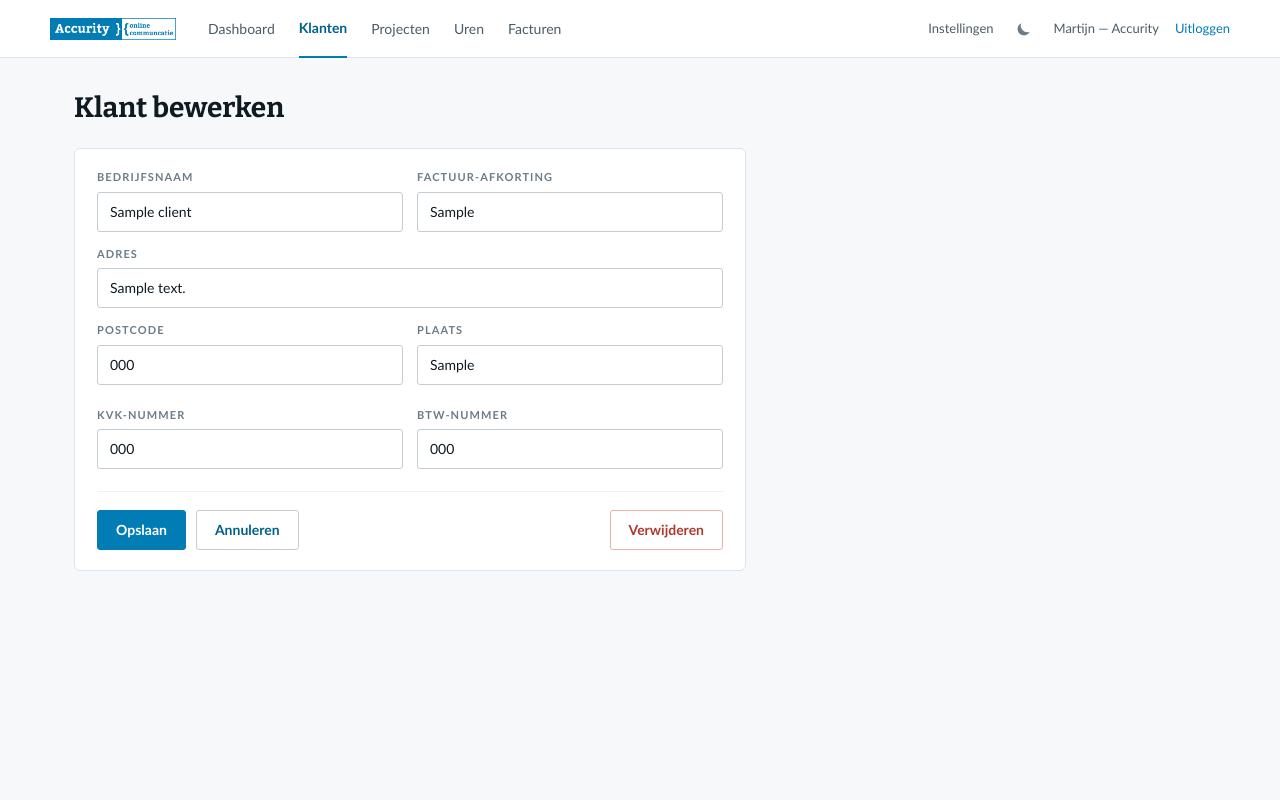
After one commit to accurity/TimeRegistration, a Laravel app: page /admin/clients/1/edit in a window 1280 px wide. The commit adds this page. Run offline with Laravel 12, Linux system fonts and the light colour scheme; a user stored in the database is signed in; data comes from the database, SQL or seed files in the repository; tables that the repository leaves empty hold one stand-in row (values such as "Sample post"); style sheets or scripts are compiled from the project's sources; some web fonts are replaced.

Commit message:
Add client management (clients CRUD)
Implements issue #3: clients table (name, unique invoice_abbreviation,
address, KvK/btw-nummer) with admin CRUD at /admin/clients. Adds the
Client<->User relationship (client-role users belong to a client) and now
enforces the client_id foreign key that was left unconstrained in issue #1.
Deleting a client with linked users is blocked with a friendly message;
the same guard will extend to linked projects once issue #4 lands.

Co-Authored-By: Claude Sonnet 5 <noreply@anthropic.com>

```diff
--- /dev/null
+++ b/app/Http/Controllers/Admin/ClientController.php
@@ -0,0 +1,63 @@
+<?php
+
+namespace App\Http\Controllers\Admin;
+
+use App\Http\Controllers\Controller;
+use App\Http\Requests\Admin\StoreClientRequest;
+use App\Http\Requests\Admin\UpdateClientRequest;
+use App\Models\Client;
+use Illuminate\Http\RedirectResponse;
+use Illuminate\View\View;
+
+class ClientController extends Controller
+{
+    public function index(): View
+    {
+        return view('admin.clients.index', [
+            'clients' => Client::query()->orderBy('name')->get(),
+        ]);
+    }
+
+    public function create(): View
+    {
+        return view('admin.clients.create');
+    }
+
+    public function store(StoreClientRequest $request): RedirectResponse
+    {
+        Client::query()->create($request->validated());
+
+        return redirect()
+            ->route('admin.clients.index')
+            ->with('status', 'Klant toegevoegd.');
+    }
+
+    public function edit(Client $client): View
+    {
+        return view('admin.clients.edit', [
+            'client' => $client,
+        ]);
+    }
+
+    public function update(UpdateClientRequest $request, Client $client): RedirectResponse
+    {
+        $client->update($request->validated());
+
+        return redirect()
+            ->route('admin.clients.index')
+            ->with('status', 'Klant bijgewerkt.');
+    }
+
+    public function destroy(Client $client): RedirectResponse
+    {
+        if ($client->users()->exists()) {
+            return back()->with('error', 'Deze klant heeft nog gekoppelde gebruikers en kan niet verwijderd worden.');
+        }
+
+        $client->delete();
+
+        return redirect()
+            ->route('admin.clients.index')
+            ->with('status', 'Klant verwijderd.');
+    }
+}
--- /dev/null
+++ b/app/Models/Client.php
@@ -0,0 +1,32 @@
+<?php
+
+namespace App\Models;
+
+use Database\Factories\ClientFactory;
+use Illuminate\Database\Eloquent\Attributes\Fillable;
+use Illuminate\Database\Eloquent\Factories\HasFactory;
+use Illuminate\Database\Eloquent\Model;
+use Illuminate\Database\Eloquent\Relations\HasMany;
+
+#[Fillable([
+    'name',
+    'invoice_abbreviation',
+    'address',
+    'postal_code',
+    'city',
+    'kvk_number',
+    'btw_number',
+])]
+class Client extends Model
+{
+    /** @use HasFactory<ClientFactory> */
+    use HasFactory;
+
+    /**
+     * Contact persons (client-role users) linked to this client.
+     */
+    public function users(): HasMany
+    {
+        return $this->hasMany(User::class);
+    }
+}
--- a/app/Models/User.php
+++ b/app/Models/User.php
@@ -7,6 +7,7 @@ use Database\Factories\UserFactory;
 use Illuminate\Database\Eloquent\Attributes\Fillable;
 use Illuminate\Database\Eloquent\Attributes\Hidden;
 use Illuminate\Database\Eloquent\Factories\HasFactory;
+use Illuminate\Database\Eloquent\Relations\BelongsTo;
 use Illuminate\Foundation\Auth\User as Authenticatable;
 use Illuminate\Notifications\Notifiable;
 
@@ -39,4 +40,9 @@ class User extends Authenticatable
     {
         return $this->role === 'client';
     }
+
+    public function client(): BelongsTo
+    {
+        return $this->belongsTo(Client::class);
+    }
 }
--- /dev/null
+++ b/resources/views/admin/clients/_form.blade.php
@@ -0,0 +1,46 @@
+@php $client ??= new \App\Models\Client(); @endphp
+
+<div class="mb-[14px] grid grid-cols-2 gap-[14px]">
+    <div>
+        <x-input-label for="name" value="Bedrijfsnaam" />
+        <x-text-input id="name" name="name" type="text" class="block w-full" :value="old('name', $client->name)" required />
+        <x-input-error :messages="$errors->get('name')" class="mt-2" />
+    </div>
+    <div>
+        <x-input-label for="invoice_abbreviation" value="Factuur-afkorting" />
+        <x-text-input id="invoice_abbreviation" name="invoice_abbreviation" type="text" class="block w-full" :value="old('invoice_abbreviation', $client->invoice_abbreviation)" required />
+        <x-input-error :messages="$errors->get('invoice_abbreviation')" class="mt-2" />
+    </div>
+</div>
+
+<div class="mb-[14px]">
+    <x-input-label for="address" value="Adres" />
+    <x-text-input id="address" name="address" type="text" class="block w-full" :value="old('address', $client->address)" required />
+    <x-input-error :messages="$errors->get('address')" class="mt-2" />
+</div>
+
+<div class="mb-[22px] grid grid-cols-2 gap-[14px]">
+    <div>
+        <x-input-label for="postal_code" value="Postcode" />
+        <x-text-input id="postal_code" name="postal_code" type="text" class="block w-full" :value="old('postal_code', $client->postal_code)" required />
+        <x-input-error :messages="$errors->get('postal_code')" class="mt-2" />
+    </div>
+    <div>
+        <x-input-label for="city" value="Plaats" />
+        <x-text-input id="city" name="city" type="text" class="block w-full" :value="old('city', $client->city)" required />
+        <x-input-error :messages="$errors->get('city')" class="mt-2" />
+    </div>
+</div>
+
+<div class="mb-[22px] grid grid-cols-2 gap-[14px]">
+    <div>
+        <x-input-label for="kvk_number" value="KvK-nummer" />
+        <x-text-input id="kvk_number" name="kvk_number" type="text" class="block w-full" :value="old('kvk_number', $client->kvk_number)" />
+        <x-input-error :messages="$errors->get('kvk_number')" class="mt-2" />
+    </div>
+    <div>
+        <x-input-label for="btw_number" value="Btw-nummer" />
+        <x-text-input id="btw_number" name="btw_number" type="text" class="block w-full" :value="old('btw_number', $client->btw_number)" />
+        <x-input-error :messages="$errors->get('btw_number')" class="mt-2" />
+    </div>
+</div>
--- /dev/null
+++ b/resources/views/admin/clients/edit.blade.php
@@ -0,0 +1,32 @@
+<x-admin-layout>
+    <div class="mb-[22px]">
+        <h1 class="mb-1 font-display text-[28px] font-bold leading-9 text-ink-900 dark:text-dark-text1">Klant bewerken</h1>
+    </div>
+
+    <div class="max-w-2xl rounded-md border border-ink-200 bg-white dark:border-dark-border dark:bg-dark-surface1">
+        <form method="POST" action="{{ route('admin.clients.update', $client) }}" class="px-[22px] py-5">
+            @csrf
+            @method('PUT')
+
+            @include('admin.clients._form')
+
+            <div class="flex gap-[10px] border-t border-ink-100 pt-[18px] dark:border-dark-border">
+                <x-primary-button>Opslaan</x-primary-button>
+                <a href="{{ route('admin.clients.index') }}" class="inline-flex items-center justify-center rounded-[3px] border border-ink-300 bg-white px-[18px] py-[9px] text-sm font-semibold text-brand-800 hover:bg-ink-50 dark:border-dark-borderfield dark:bg-transparent dark:text-dark-text1 dark:hover:bg-dark-surface2">Annuleren</a>
+                <button
+                    type="submit"
+                    form="delete-client-form"
+                    class="ml-auto inline-flex items-center justify-center rounded-[3px] border border-status-red-border bg-white px-[18px] py-[9px] text-sm font-semibold text-status-red-fg hover:bg-status-red-bg dark:border-status-red-border-dark dark:bg-transparent dark:text-status-red-fg-dark dark:hover:bg-status-red-bg-dark"
+                    onclick="return confirm('Deze klant verwijderen?')"
+                >
+                    Verwijderen
+                </button>
+            </div>
+        </form>
+
+        <form id="delete-client-form" method="POST" action="{{ route('admin.clients.destroy', $client) }}" class="hidden">
+            @csrf
+            @method('DELETE')
+        </form>
+    </div>
+</x-admin-layout>
--- a/resources/views/layouts/admin.blade.php
+++ b/resources/views/layouts/admin.blade.php
@@ -22,21 +22,25 @@
 
                         <nav class="flex h-[58px] items-center gap-6 text-sm">
                             @foreach ([
-                                ['admin.dashboard', 'Dashboard'],
-                                [null, 'Klanten'],
-                                [null, 'Projecten'],
-                                [null, 'Uren'],
-                                [null, 'Facturen'],
-                            ] as [$routeName, $label])
-                                <span
-                                    @class([
-                                        'flex h-[58px] items-center',
-                                        'border-b-2 border-brand-600 font-semibold text-brand-800 dark:border-brand-darkfg dark:text-brand-darkhover' => $routeName && request()->routeIs($routeName),
-                                        'text-ink-700 dark:text-dark-text2' => ! ($routeName && request()->routeIs($routeName)),
-                                    ])
-                                >
-                                    {{ $label }}
-                                </span>
+                                ['admin.dashboard', 'admin.dashboard', 'Dashboard'],
+                                ['admin.clients.index', 'admin.clients.*', 'Klanten'],
+                                [null, null, 'Projecten'],
+                                [null, null, 'Uren'],
+                                [null, null, 'Facturen'],
+                            ] as [$routeName, $activePattern, $label])
+                                @php $isActive = $activePattern && request()->routeIs($activePattern); @endphp
+                                @if ($routeName)
+                                    <a
+                                        href="{{ route($routeName) }}"
+                                        @class([
+                                            'flex h-[58px] items-center',
+                                            'border-b-2 border-brand-600 font-semibold text-brand-800 dark:border-brand-darkfg dark:text-brand-darkhover' => $isActive,
+                                            'text-ink-700 dark:text-dark-text2' => ! $isActive,
+                                        ])
+                                    >{{ $label }}</a>
+                                @else
+                                    <span class="flex h-[58px] items-center text-ink-700 dark:text-dark-text2">{{ $label }}</span>
+                                @endif
                             @endforeach
                         </nav>
                     </div>
--- a/resources/views/layouts/portal.blade.php
+++ b/resources/views/layouts/portal.blade.php
@@ -26,6 +26,8 @@
                             ])
                         >Uren</span>
                         <span>Mijn facturen</span>
+                        <span class="text-ink-300 dark:text-dark-border">|</span>
+                        <span class="text-[13px]">{{ auth()->user()->client?->name ?? '—' }}</span>
                         <x-theme-toggle />
                         <form method="POST" action="{{ route('logout') }}">
                             @csrf
--- a/routes/admin.php
+++ b/routes/admin.php
@@ -1,5 +1,6 @@
 <?php
 
+use App\Http\Controllers\Admin\ClientController;
 use App\Http\Controllers\Admin\DashboardController;
 use App\Http\Controllers\Admin\SettingsController;
 use Illuminate\Support\Facades\Route;
@@ -9,4 +10,6 @@ Route::middleware(['auth', 'role:admin'])->prefix('admin')->name('admin.')->grou
 
     Route::get('settings', [SettingsController::class, 'edit'])->name('settings.edit');
     Route::put('settings', [SettingsController::class, 'update'])->name('settings.update');
+
+    Route::resource('clients', ClientController::class)->except('show');
 });
```
Also changed, not shown: app/Http/Requests/Admin/StoreClientRequest.php (added, +35 -0 lines), app/Http/Requests/Admin/UpdateClientRequest.php (added, +36 -0 lines), database/factories/ClientFactory.php (added, +30 -0 lines), resources/views/admin/clients/create.blade.php (added, +18 -0 lines), resources/views/admin/clients/index.blade.php (added, +47 -0 lines), tests/Feature/Admin/ClientTest.php (added, +127 -0 lines), database/migrations/2026_09_18_132929_create_clients_table.php (added), database/migrations/2026_09_18_132948_add_foreign_key_to_users_client_id.php (added).
